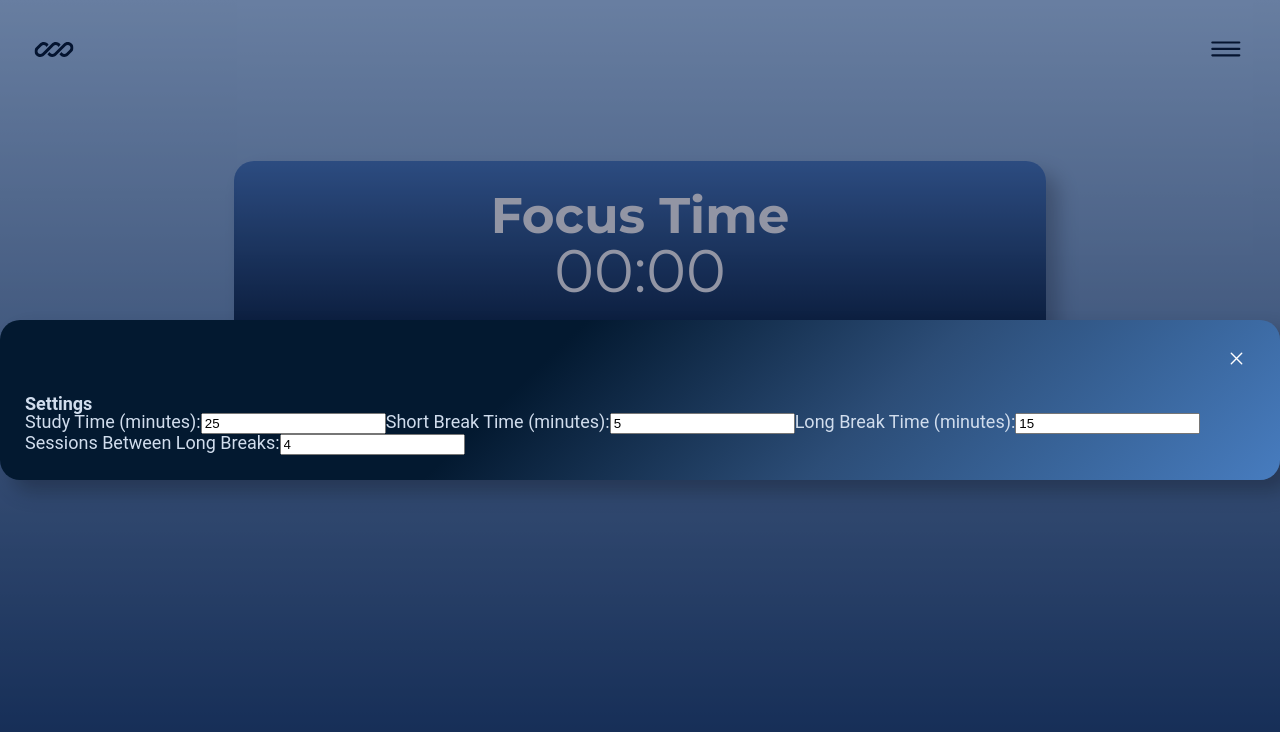
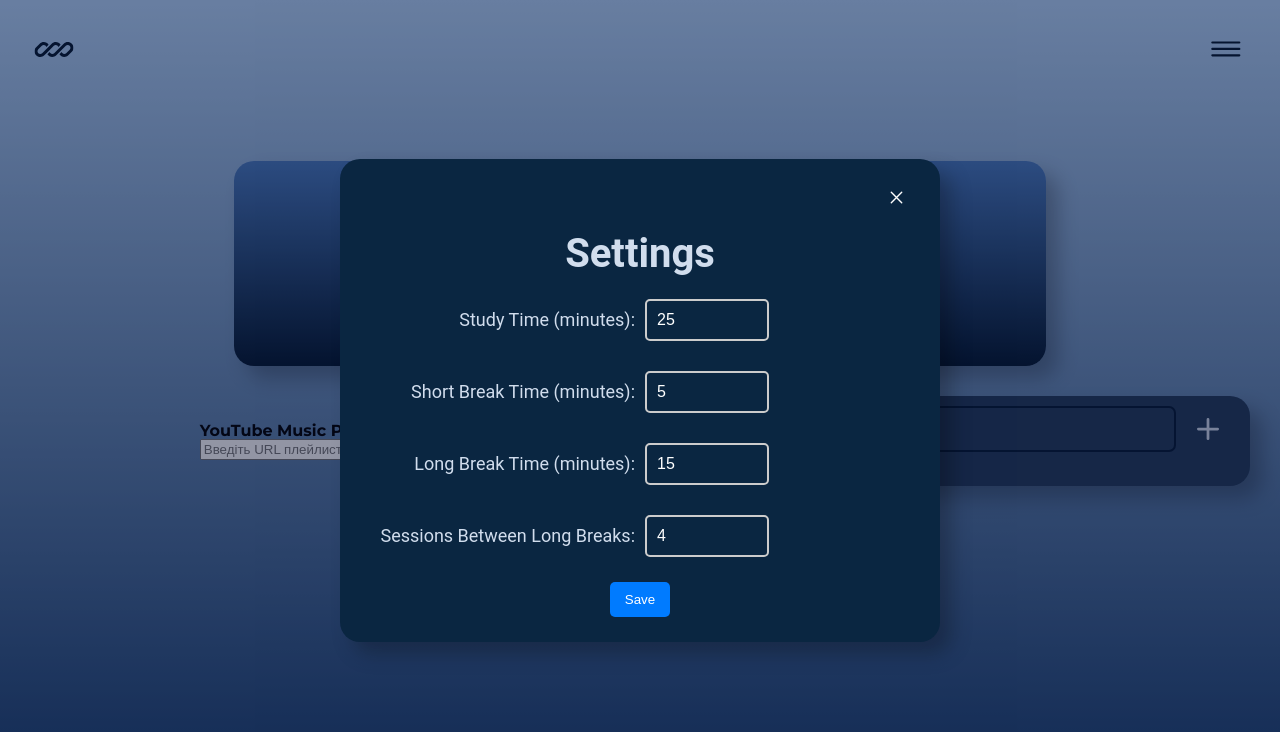
Before and after one commit to Fedorieieva/front-end-project, a React (Vite) app: page /work-mode in a window 1280 px wide. Both pictures are taken after a click on the button "Settings". Shown: the top 732 px of the page. Built offline with nearby package versions, Linux system fonts and the light colour scheme.

Commit message:
made better WorkMode page

```diff
--- a/src/components/Modal/Modal.jsx
+++ b/src/components/Modal/Modal.jsx
@@ -20,7 +20,7 @@ const Modal = ({ onClose }) => {
     }, []);
 
     const handleLinkClick = () => {
-        onClose(); // Close the modal
+        onClose();
     };
 
     return ReactDOM.createPortal(
@@ -50,9 +50,6 @@ const Modal = ({ onClose }) => {
                         <li className='modal__nav-item'>
                             <Link className='modal__nav-link' to='/work-mode' onClick={handleLinkClick}>Work Mode</Link>
                         </li>
-                        <li className='modal__nav-item'>
-                            <Link className='modal__nav-link' to='/playlists' onClick={handleLinkClick}>Playlists</Link>
-                        </li>
                     </ul>
                 </ModalBody>
 
--- a/src/components/PomodoroTimer/PomodoroTimer.jsx
+++ b/src/components/PomodoroTimer/PomodoroTimer.jsx
@@ -15,7 +15,7 @@ const PomodoroTimer = () => {
     const [currentTime, setCurrentTime] = useState(studyTime); // Current time left in the timer
     const [currentSession, setCurrentSession] = useState(1); // Current session number
     const [isRunning, setIsRunning] = useState(false); // Timer running state
-    const [isPaused, setIsPaused] = useState(false); // Timer paused state
+    const [isPaused, setIsPaused] = useState(true); // Timer paused state
     const [isStudy, setIsStudy] = useState(true); // Whether it's study time or break time
 
     const timerRef = useRef(null); // Reference to the timer interval
@@ -34,8 +34,6 @@ const PomodoroTimer = () => {
         }
     }, [studyTime, shortBreakTime, longBreakTime, isStudy, currentSession, sessionsBetweenLongBreaks]);
 
-
-    // useEffect hook to handle side effects (timer interval)
     useEffect(() => {
         if (isRunning && !isPaused) {
             // Set interval to update the timer every second
--- a/src/components/PomodoroTimer/components/SettingsModal/SettingsModal.jsx
+++ b/src/components/PomodoroTimer/components/SettingsModal/SettingsModal.jsx
@@ -10,42 +10,12 @@ import { useDispatch, useSelector } from "react-redux";
 import { actionSetStudyTime, actionSetShortBreakTime, actionSetLongBreakTime, actionSetSessionsBetweenLongBreaks } from '@/store/slices/timeSettings.slice.js';
 
 const SettingsModal = ({ onClose }) => {
-    /*
-    const pomodoroTimeSettings = useSelector(state => state.settings.pomodoroTimeSettings) || {};
-    const { studyTime, shortBreakTime, longBreakTime, sessionsBetweenLongBreaks } = pomodoroTimeSettings;
-    const dispatch = useDispatch();
-
-    const handleStudyTimeChange = (value) => {
-        const newValue = Math.max(0, parseInt(value) || 0);
-        dispatch(actionSetStudyTime(newValue));
-    };
-
-    const handleShortBreakTimeChange = (value) => {
-        const newValue = Math.max(0, parseInt(value) || 0);
-        dispatch(actionSetShortBreakTime(newValue));
-    };
-
-    const handleLongBreakTimeChange = (value) => {
-        const newValue = Math.max(0, parseInt(value) || 0);
-        dispatch(actionSetLongBreakTime(newValue));
-    };
-
-    const handleSessionsBetweenLongBreaksChange = (value) => {
-        const newValue = Math.max(0, parseInt(value) || 0);
-        dispatch(actionSetSessionsBetweenLongBreaks(newValue));
-    };*/
 
     const loadFromLocalStorage = (key, defaultValue) => {
         const storedValue = localStorage.getItem(key);
         return storedValue ? JSON.parse(storedValue) : defaultValue;
     };
 
-    /*
-    const [studyTime, setStudyTime] = useState(25 * 60); // Default to 25 minutes
-    const [shortBreakTime, setShortBreakTime] = useState(5 * 60); // Default to 5 minutes
-    const [longBreakTime, setLongBreakTime] = useState(15 * 60); // Default to 15 minutes
-    const [sessionsBetweenLongBreaks, setSessionsBetweenLongBreaks] = useState(4); // Default to 4 sessions
-    */
     const [studyTime, setStudyTime] = useState(loadFromLocalStorage('studyTime', 25 * 60));
     const [shortBreakTime, setShortBreakTime] = useState(loadFromLocalStorage('shortBreakTime', 5 * 60));
     const [longBreakTime, setLongBreakTime] = useState(loadFromLocalStorage('longBreakTime', 15 * 60));
@@ -69,24 +39,27 @@ const SettingsModal = ({ onClose }) => {
 
 
     const handleStudyTimeChange = (value) => {
-        const newValue = value === '' ? '' : Math.max(0, parseInt(value)) * 60;
+        const newValue = value === '' ? 60 : Math.max(1, parseInt(value)) * 60;
         setStudyTime(newValue);
     };
 
     const handleShortBreakTimeChange = (value) => {
-        const newValue = value === '' ? '' : Math.max(0, parseInt(value)) * 60;
+        const newValue = value === '' ? 60 : Math.max(1, parseInt(value)) * 60;
         setShortBreakTime(newValue);
     };
 
     const handleLongBreakTimeChange = (value) => {
-        const newValue = value === '' ? '' : Math.max(0, parseInt(value)) * 60;
+        const newValue = value === '' ? 60 : Math.max(1, parseInt(value)) * 60;
         setLongBreakTime(newValue);
     };
 
     const handleSessionsBetweenLongBreaksChange = (value) => {
-        const newValue = value === '' ? '' : Math.max(0, parseInt(value));
+        const newValue = value === '' ? 1 : Math.max(1, parseInt(value));
         setSessionsBetweenLongBreaks(newValue);
     };
+
+
+
 
     return ReactDOM.createPortal(
         <ModalWrapper onClick={onClose} className='settings-modal__wrapper'>
@@ -95,45 +68,59 @@ const SettingsModal = ({ onClose }) => {
                 onClick={(event) => event.stopPropagation()}
             >
                 <ModalHeader className='modal-content__header'>
-                    <ModalClose className='modal__close-icon' onClick={onClose} >
+                    <ModalClose className='modal__close-icon' onClick={onClose}>
                         <Close />
                     </ModalClose>
                 </ModalHeader>
 
                 <ModalBody className='modal__body'>
-                    <h3>Settings</h3>
-                    <label>
-                        Study Time (minutes):
+                    <h3 className={"settings__label"}>Settings</h3>
+
+                    <div className="settings__row">
+                        <label className={"option__label"}>Study Time (minutes):</label>
                         <input
+                            className={"settings__input"}
                             type="number"
                             value={studyTime / 60}
+                            min={1}
                             onChange={(e) => handleStudyTimeChange(e.target.value)}
                         />
-                    </label>
-                    <label>
-                        Short Break Time (minutes):
+                    </div>
+
+                    <div className="settings__row">
+                        <label className={"option__label"}>Short Break Time (minutes):</label>
                         <input
+                            className={"settings__input"}
                             type="number"
                             value={shortBreakTime / 60}
+                            min={1}
                             onChange={(e) => handleShortBreakTimeChange(e.target.value)}
                         />
-                    </label>
-                    <label>
-                        Long Break Time (minutes):
+                    </div>
+
+                    <div className="settings__row">
+                        <label className={"option__label"}>Long Break Time (minutes):</label>
                         <input
+                            className={"settings__input"}
                             type="number"
                             value={longBreakTime / 60}
+                            min={1}
                             onChange={(e) => handleLongBreakTimeChange(e.target.value)}
                         />
-                    </label>
-                    <label>
-                        Sessions Between Long Breaks:
+                    </div>
+
+                    <div className="settings__row">
+                        <label className={"option__label"}>Sessions Between Long Breaks:</label>
                         <input
+                            className={"settings__input"}
                             type="number"
                             value={sessionsBetweenLongBreaks}
+                            min={1}
                             onChange={(e) => handleSessionsBetweenLongBreaksChange(e.target.value)}
                         />
-                    </label>
+                    </div>
+
+                    <Button className='save-btn' onClick={onClose}>Save</Button>
                 </ModalBody>
             </div>
         </ModalWrapper>,
--- a/src/components/PomodoroTimer/components/SettingsModal/SettingsModal.scss
+++ b/src/components/PomodoroTimer/components/SettingsModal/SettingsModal.scss
@@ -1,38 +1,89 @@
+.settings__row {
+  display: grid;
+  grid-template-columns: 1fr 1fr;
+  align-items: center;
+  gap: 10px;
+  margin-bottom: 15px;
+}
+
+.option__label {
+  text-align: left;
+}
+
+.settings__input {
+  width: 100%;
+}
+
+.modal__body {
+  display: flex;
+  flex-direction: column;
+  justify-content: center;
+  align-items: center;
+
+  .settings__label {
+    font-size: 40px;
+    display: block;
+    margin-bottom: 20px;
+  }
+
+  .settings__row {
+    margin-bottom: 20px;
+  }
+
+  .settings__input {
+    width: 100px;
+    padding: 10px;
+    margin: 5px 0;
+    background-color: transparent;
+    color: #fff;
+    border: 2px solid #ccc;
+    border-radius: 5px;
+    font-size: 16px;
+
+    &:focus {
+      border-color: #007BFF;
+      outline: none;
+      box-shadow: 0 0 5px rgba(0, 123, 255, 0.5);
+    }
+
+    &:disabled {
+      background-color: #e9ecef;
+      color: #6c757d;
+    }
+  }
+}
+
 .settings-modal__wrapper {
   justify-content: center;
   align-items: center;
 
   .settings-modal__content {
     min-width: 600px;
-    max-height: 95vh; /* Set a max height for the modal */
+    max-height: 95vh;
     overflow-y: auto;
     padding: 25px;
-    box-shadow: 12px 12px 20px 0 rgba(0, 0, 0, 0.25);
+    box-shadow: 12px 12px 20px rgba(0, 0, 0, 0.25);
     border-radius: 20px;
-    background: linear-gradient(136deg, #031930 40.65%, #2c4d77 67.12%, #39659b 83.56%, #477cbf 100%);
-
-    &::-webkit-scrollbar {
-      width: 8px;
-    }
-
-    &::-webkit-scrollbar-track {
-      background: rgba(255, 255, 255, 0.1);
-      border-radius: 10px;
-    }
-
-    &::-webkit-scrollbar-thumb {
-      background: #B3D6F9;
-      border-radius: 10px;
-    }
-
-    &::-webkit-scrollbar-thumb:hover {
-      background: #A1C8E0;
-    }
+    background-color: #0a2641;
   }
 
   .modal-content__header {
     justify-content: flex-end;
     margin-bottom: 20px;
   }
+}
 
-  }
+
+.save-btn{
+    padding: 10px 15px;
+    border: none;
+    border-radius: 5px;
+    background-color: #007BFF;
+    color: #fff;
+    cursor: pointer;
+    transition: 700ms;
+
+    &:hover{
+        transform: scale(1.05);
+    }
+}
--- a/src/pages/MainPage/MainPage.jsx
+++ b/src/pages/MainPage/MainPage.jsx
@@ -4,7 +4,6 @@ import WeatherTimeWidget from "@/components/WeatherTimeWidget/WeatherTimeWidget.
 
 import './MainPage.scss';
 import Container from "@/components/Container/Container.jsx";
-import WorkModePage from "@/pages/WorkModePage/WorkModePage.jsx";
 
 const MainPage = () => {
     return(
--- a/src/pages/WorkModePage/WorkModePage.jsx
+++ b/src/pages/WorkModePage/WorkModePage.jsx
@@ -2,12 +2,21 @@ import React from "react";
 import MusicPlayer from "@/components/MusicPlayer/MusicPlayer";
 import Conteiner from "@/components/Container/Container";
 import PomodoroTimer  from "@/components/PomodoroTimer/PomodoroTimer";
+import ToDo from "@/components/ToDo/ToDo.jsx";
+import "./WorkModePage.scss";
 
 const WorkModePage = () => {
     return (
         <Conteiner>
             <PomodoroTimer/>
-            <MusicPlayer/>
+            <div className="music-todo--row">
+                <div className="music-player">
+                    <MusicPlayer/>
+                </div>
+                <ToDo/>
+            </div>
+
+
         </Conteiner>
     )
 }
--- /dev/null
+++ b/src/pages/WorkModePage/WorkModePage.scss
@@ -0,0 +1,15 @@
+.music-todo--row{
+    display: grid;
+    grid-template-columns: 1fr 1fr;
+    align-items: center;
+    gap: 10px;
+    margin-bottom: 15px;
+}
+
+.music-player{
+    display: inline-flex;
+    justify-self: center;
+    flex-direction: column;
+    justify-content: center;
+    align-items: center;
+}
```
Also changed, not shown: src/components/PomodoroTimer/TimerContorls.jsx (+14 -2 lines).
